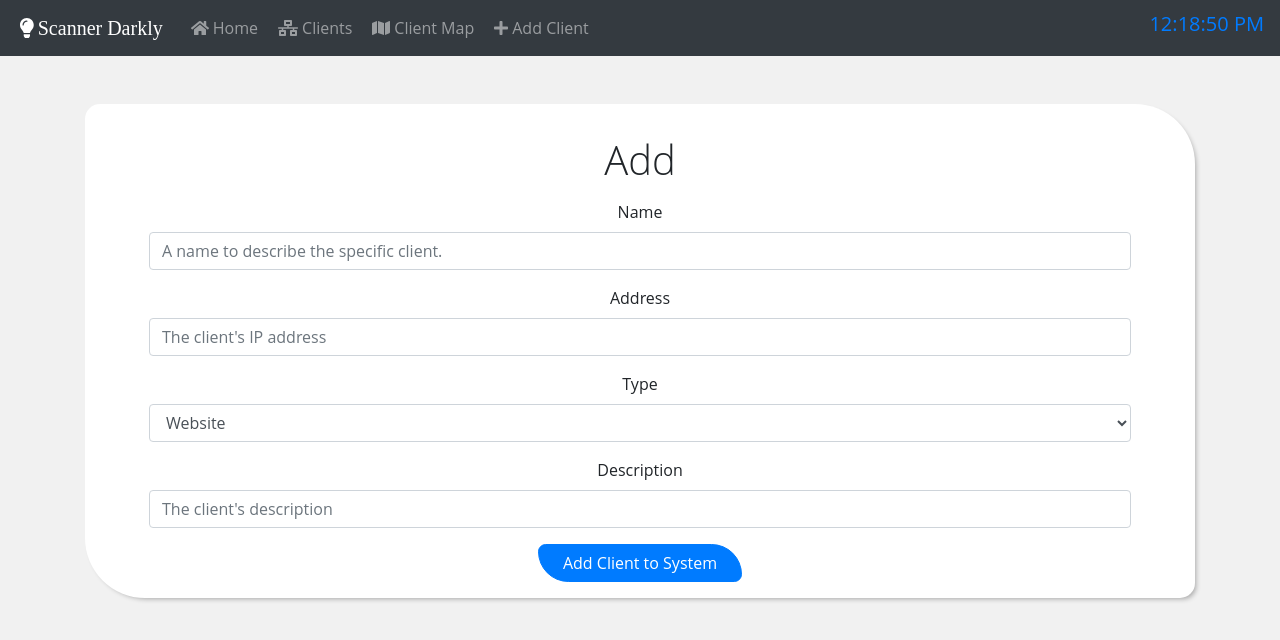
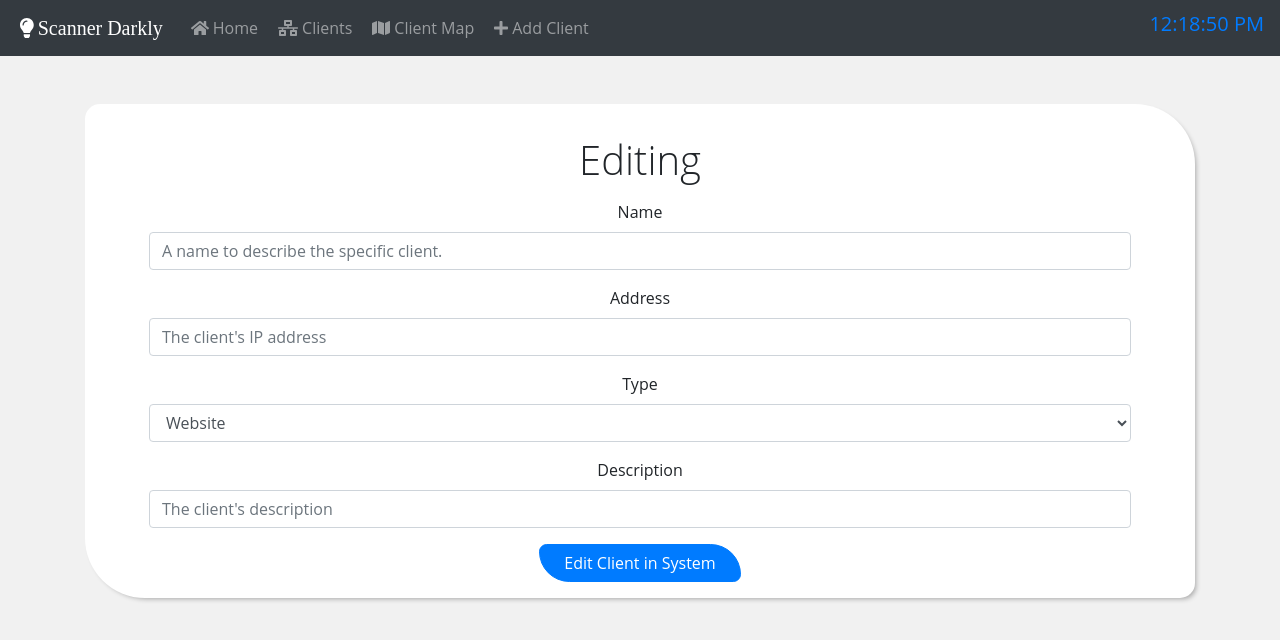
Before and after one commit to MahmoudThePeltist/ipuptimescanner_fe, a React (Create React App) app: page /clients/1/edit in a window 1280 px wide. Shown: the top 640 px of the page. Built offline with nearby package versions, Linux system fonts and the light colour scheme; no server answers; what webfontloader would draw is missing.

Commit message:
FEATURE: Fully working form component that handles editing and adding

```diff
--- a/src/components/clientForm/client_form.component.js
+++ b/src/components/clientForm/client_form.component.js
@@ -1,94 +1,144 @@
 import React, { Component } from 'react';
 import { Card, Form, Row, Col, Button, Alert } from 'react-bootstrap';
-
+import { ClientsService } from '../../services/clients.service';
 
 export class ClientFormComponent extends Component {
 
     constructor(props){
         super(props);
 
+        this.clientsService = new ClientsService();
+
         this.state = {
-            name: undefined,
-            address: undefined,
-            type: 'website',
-            attributes: undefined,
-            description: undefined,
-            coordinates: {
-                x: undefined,
-                y: undefined
+            form_title: undefined,
+
+            form_data: {
+                id: undefined,
+                name: '',
+                address: '',
+                type: 'website',
+                attributes: {
+                    coordinates: {
+                        x: '',
+                        y: ''
+                    }
+                },
+                description: '',
+            },
+
+            message: {
+                text: undefined,
+                type: undefined
             }
         };
         this.handleInputChange = this.handleInputChange.bind(this);
+        this.componentDidMount = this.componentDidMount.bind(this);
+    }
+
+    componentDidMount(){
+        console.log("ClientFormComponent Props: ", this.props);
+        if(this.props.client_id) {
+            this.setState({form_title: 'Editing'});
+
+            this.clientsService.getSpecificClient(this.props.client_id)
+                .then( response => {
+                    if(response['data'][0]){
+                        const form_data = response['data'][0];
+                        this.setState({
+                            form_data: {
+                                id: form_data.id,
+                                name: form_data.name,
+                                address: form_data.address,
+                                type: form_data.type,
+                                attributes: {
+                                    coordinates: form_data.attributes? JSON.parse(form_data.attributes).coordinates : undefined,
+                                },
+                                description: form_data.description,
+
+                            }
+                        });
+                    } else {
+                        this.setState({message: {text: "No such user", type: "total_error"}});
+                    }
+                    console.log("Get Specific client response: ",response," State: ", this.state);
+
+                })
+                .catch( error => {
+                    console.log("Get Specific Client error:", error);
+                })
+        } else {
+            this.setState({form_title: 'Adding'});
+        }
     }
 
     handleInputChange(event) {
+        console.log(`Event target \nName: ${event.target.name } \nValue: ${event.target.value}`)
         // If it's a coordinate store it in the attributes
         if(event.target.name === 'x' || event.target.name === 'y')
         {
-            var coordinates = {...this.state.coordinates};
+            var coordinates = {...this.state.form_data.coordinates};
             coordinates[event.target.name] = event.target.value;
 
-            this.setState({coordinates: coordinates, attributes: {coordinates: coordinates}});
+            this.setState({ form_data: {attributes: {coordinates: coordinates}}});
             console.log(this.state.attributes);
         }
         else
         {
-            // if the type changes, reset the properties
-            if(event.target.name === 'type')
-            {
-                this.setState({ attributes : undefined});
-            }
-            this.setState({ [event.target.name] : event.target.value})
+            let new_form_data = this.state.form_data;
+            new_form_data[event.target.name] = event.target.value;
+            this.setState({ form_data: new_form_data});
         }
     }
 
     render(){
+        const { name, address, type, attributes, description } = this.state.form_data;
         return(
             <Card className="p-3">
-                <div className="display-5 py-3">Add</div>
+                <div className="display-5 py-3">{ this.state.form_title }</div>
 
-                <Form className="mx-5" onSubmit={(e) => this.props.handleSubmit(e, this.state) }  id="add-client-form">
+                { this.state.message.type !== 'total_error' ?
+                    <Form className="mx-5" onSubmit={(e) => this.props.handleSubmit(e, this.state.form_data) }  id="add-client-form">
 
                     <Form.Group controlId="formName">
                         <Form.Label>Name</Form.Label>
-                        <Form.Control   type="text"
-                                        name="name" required
+                        <Form.Control   type="text" required
                                         placeholder="A name to describe the specific client."
+                                        name="name" value={ name }
                                         onChange={this.handleInputChange} />
                     </Form.Group>
 
                     <Form.Group controlId="formAddress">
                         <Form.Label>Address</Form.Label>
-                        <Form.Control   type="text"
-                                        name="address" required
+                        <Form.Control   type="text" required
                                         placeholder="The client's IP address"
+                                        name="address" value={ address }
                                         onChange={this.handleInputChange} />
                     </Form.Group>
 
                     <Form.Group controlId="formType">
                         <Form.Label>Type</Form.Label>
-                        <Form.Control   name="type"
-                                        as="select" required
+                        <Form.Control   as="select" required
+                                        name="type" value={ type }
                                         onChange={this.handleInputChange}>
                         <option value="website">Website</option>
                         <option value="cpe">Device</option>
                         </Form.Control>
                     </Form.Group>
 
-                    {this.state.type === 'cpe' ?
+                    { type === 'cpe' ?
                     <Form.Group controlId="formCoordinates">
                         <Form.Label>Coordinates</Form.Label>
                         <Row>
                             <Col>
                                 <Form.Control   type="number" max="180.0000" min="-180.0000" step="0.00000001"
-                                                name="x"
                                                 placeholder="x coordinate" required
+                                                name="x" value={ attributes.coordinates.x }
                                                 onChange={this.handleInputChange} />
                             </Col>
                             <Col>
                                 <Form.Control   type="number"  max="180.0000" min="-180.0000" step="0.00000001"
-                                                name="y"
                                                 placeholder="y coordinate" required
+                                                name="y" value={ attributes.coordinates.y }
                                                 onChange={this.handleInputChange} />
                             </Col>
                         </Row>
@@ -100,13 +150,13 @@ export class ClientFormComponent extends Component {
                     <Form.Group controlId="formDescription">
                         <Form.Label>Description</Form.Label>
                         <Form.Control   type="text"
-                                        name="description"
                                         placeholder="The client's description"
+                                        name="description" value={ description }
                                         onChange={ this.handleInputChange }  />
                     </Form.Group>
 
                     <Button variant="primary" type="submit">
-                        Add Client to System
+                        { this.state.form_title === 'Editing' ? 'Edit Client in System' : 'Add Client to System'}
                     </Button>
 
                     {(this.props.message.text && this.props.message.type) ?
@@ -118,6 +168,10 @@ export class ClientFormComponent extends Component {
                         </Alert>
                     : false}
                 </Form>
+                :
+                 <div class="display-4 text-center">{this.state.message.text}</div>
+                }
+
             </Card>
         );
     }
```
